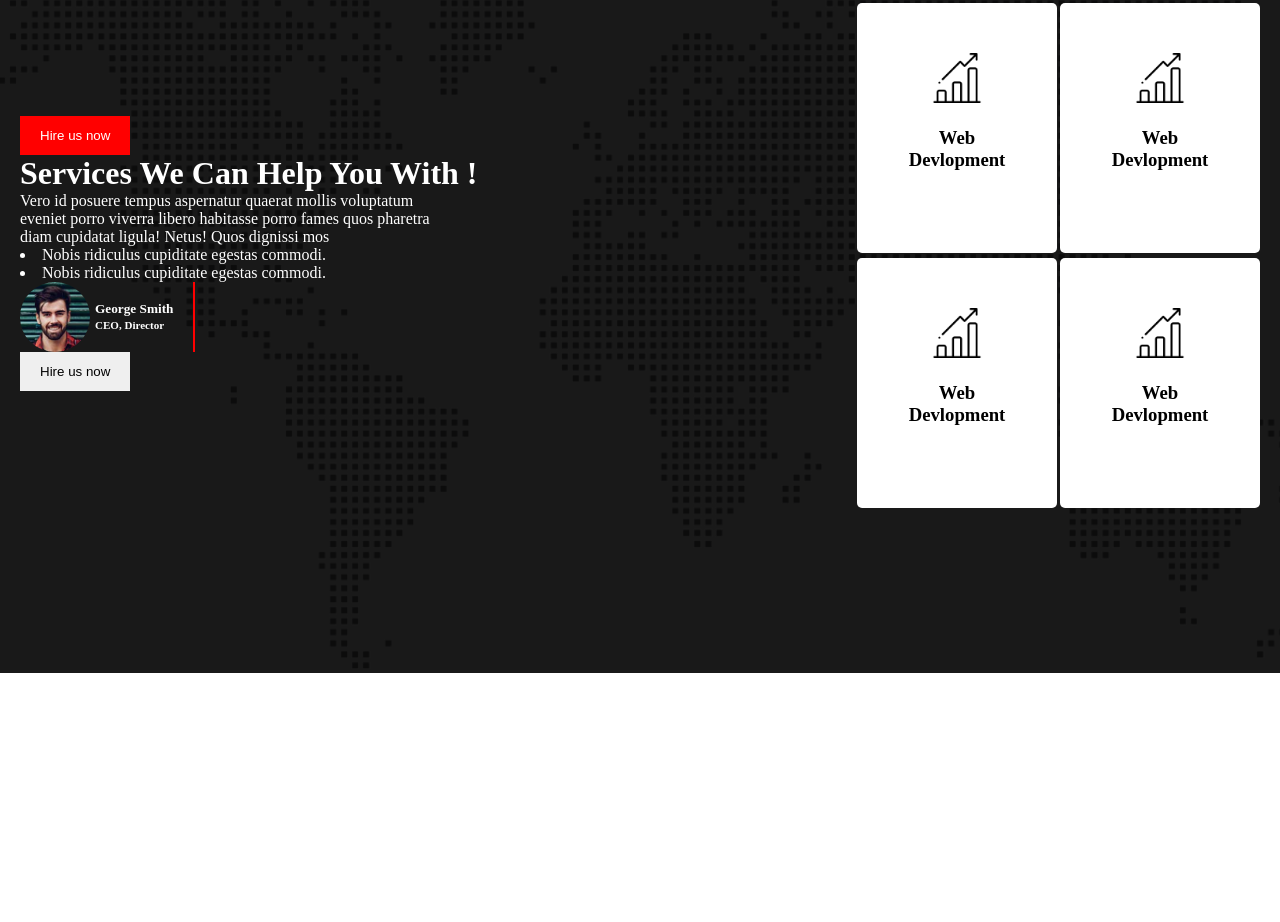
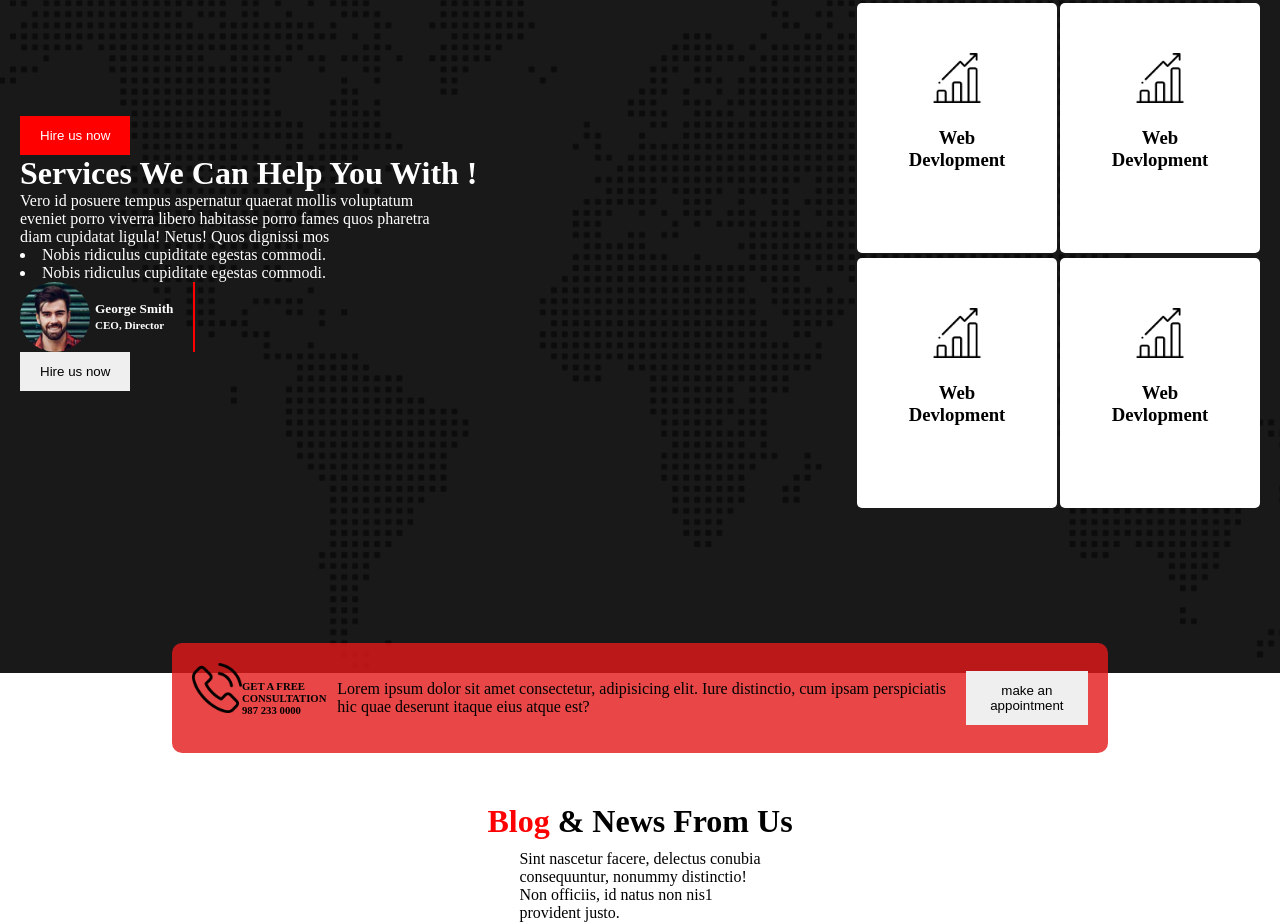
Before and after one commit to nisa-official/digital-agency, a plain HTML site: page index.html in a window 1280 px wide. Shown: the part 1056-1978 px from the top of the page. Before the commit the page ends 1729 px from the top, so only its background shows below. Drawn offline with Linux system fonts and the light colour scheme.

Commit message:
my digital agency is 70% done

```diff
--- a/index.html
+++ b/index.html
@@ -94,7 +94,31 @@
 
 
     </div>
+    <div class="appointment-container">
+        <div class="phone-call">
+            <img class="icon" src="./asset/icons/phone-call.png" alt="">
+            <h6>
+                GET A FREE CONSULTATION <br>
+                987 233 0000
+            </h6>
+        </div>
+        <div class="appointment-desc">
+            <p>
+                Lorem ipsum dolor sit amet consectetur, adipisicing elit. Iure distinctio, cum ipsam perspiciatis hic quae deserunt itaque eius atque est?
+            </p>
+        </div>
+        <div class="appointment-btn">
+          <button class="btn">make an appointment</button>
+
+        </div>
+    </div>
+    <div class="blog-container">
+       <h1 class="litle blog-title"><span class="primary">Blog</span> & News From Us</h1>
+       <p class="p-container">Sint nascetur facere, delectus conubia <br> consequuntur, nonummy distinctio! <br>
+              Non officiis, id natus non nis1 <br>
+                    provident justo.</p>
+    </div>
    </main>
-   <footer></footer>
+   <footer> </footer>
 </body>
 </html>
--- a/style.css
+++ b/style.css
@@ -110,3 +110,29 @@
     border-right: 2px solid red;
     padding-right: 20px;
 }
+.phone-call{
+    display: flex;
+    align-items: center;
+}
+.appointment-container{
+    display: flex;justify-content: space-around;
+    width: 70%;
+    margin: auto;
+    padding: 20px;
+    background-color: rgba(228, 25, 25, 0.8);
+    border-radius: 10px;
+    margin-top: -30px;
+    align-items: center;
+}
+.blog-title{
+    color: black;
+    text-align: center;
+    margin: 50px;
+}
+.p-container{
+     display: flex;
+     justify-content: center;
+     margin-top: -40px;
+    text-align: flix-start;
+
+}
```
